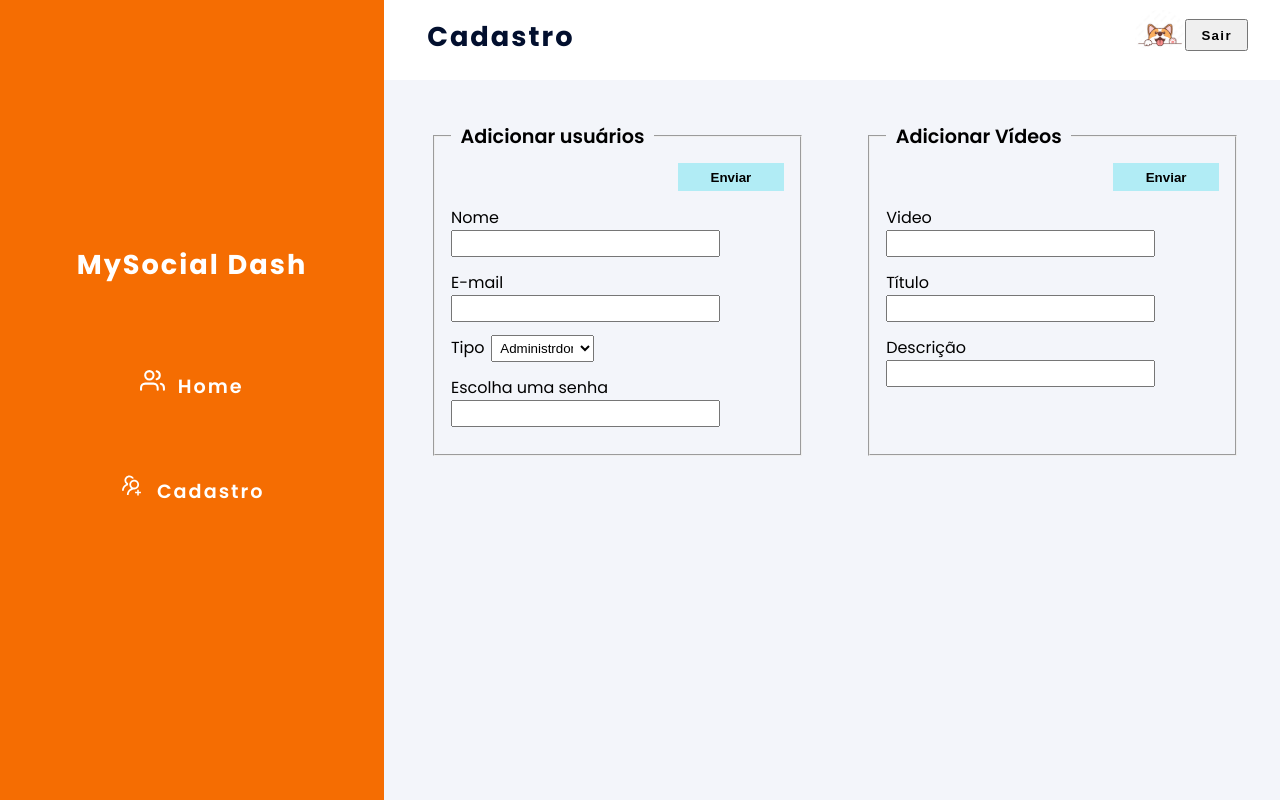
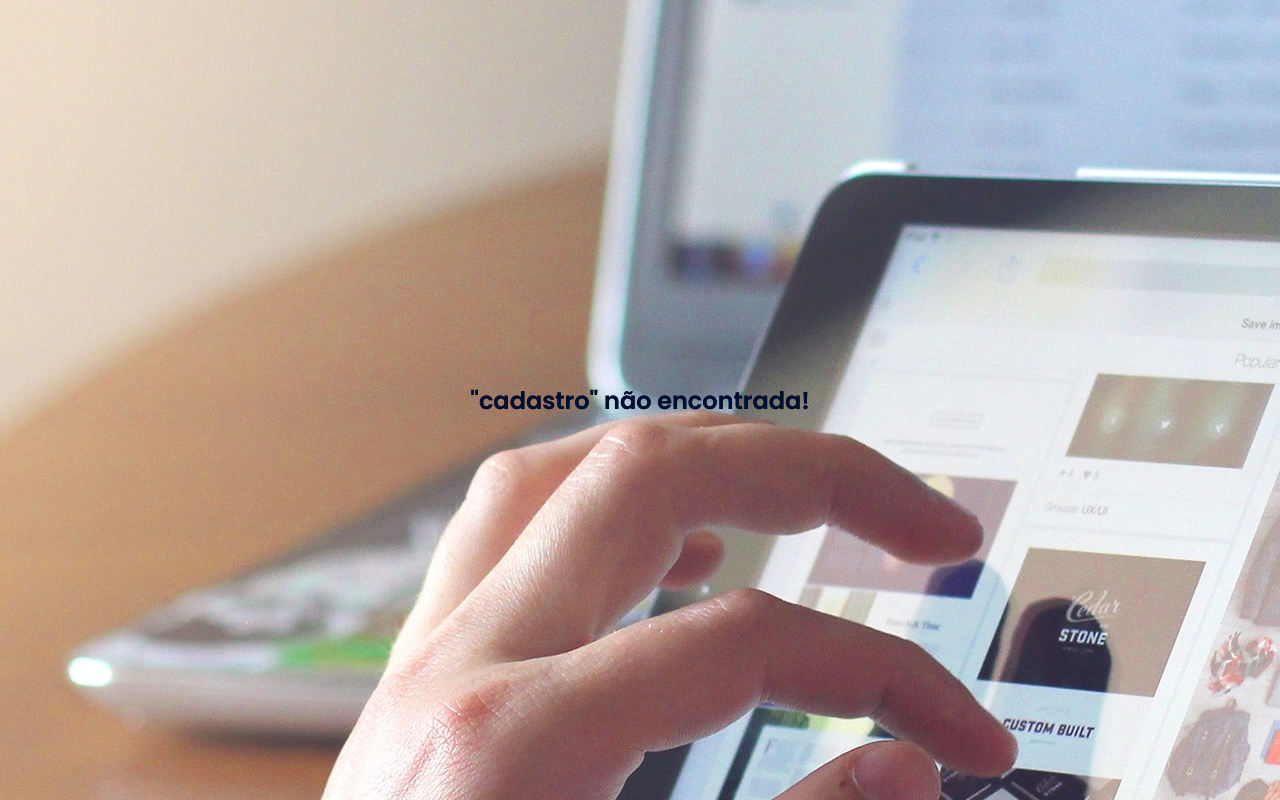
Before and after one commit to araujoleonardo310/MySocial-Dash, a React (Create React App) app in the folder frontend/: page /cadastro in a window 1280 px wide. Built offline with nearby package versions, Linux system fonts and the light colour scheme.

Commit message:
lógica token em desenvolvimento...

```diff
--- a/frontend/src/Routes/Auth.js
+++ b/frontend/src/Routes/Auth.js
@@ -1,9 +1,18 @@
-localStorage.setItem("userToken")
+const tokenName = "userToken";
 
-/* ;
+const userToken = {
+  id: 0,
+  name: "",
+  active: "false",
+  typeAccont: "administrador",
+};
 
-const LoginSignIn = () => localStorage.setItem(LABEL_LOCAL_STORAGE, true);
+const LocalStorage = localStorage.setItem(tokenName, JSON.stringify(userToken));
 
-const LoginOut = () => localStorage.removeItem(LABEL_LOCAL_STORAGE);
+const setToken = (dataToken) => {
+  localStorage.setItem(tokenName, JSON.stringify(dataToken));
+};
 
-export { LoginOut, LoginSignIn }; */
+const getToken = (token) => JSON.parse(localStorage.getItem(token));
+
+export { getToken, setToken };
--- a/frontend/src/Routes/index.js
+++ b/frontend/src/Routes/index.js
@@ -1,22 +1,33 @@
 import React from "react";
 
-import { BrowserRouter, Routes, Route} from "react-router-dom";
+import { BrowserRouter, Routes, Route } from "react-router-dom";
+
+import { getToken } from "./Auth";
 
 import Home from "../pages/Home";
 import Login from "../pages/Login";
 import Cadastro from "../pages/Cadastro";
 import PageNotFound from "../pages/PageNotFound";
 
-const MyRoutes = () => {
+const routes = () => {
+
+  const token = getToken
+
   return (
     <BrowserRouter>
       <Routes>
-        <Route exact path="/" element={<Login />} />
-        <Route exact path="/home" element={<Home />} />
-        <Route exact path="/cadastro" element={<Cadastro />} />
+        {token && (
+          <Route exact path="/" element={<Login />} />
+        )}
+        {!!token && (
+          <Route exact path="/home" element={<Home />} />
+        )}
+        {token.typeAccont === "administrador" && (
+          <Route exact path="/cadastro" element={<Cadastro />} />
+        )}
         <Route exact path="/:pageName" element={<PageNotFound />} />
       </Routes>
     </BrowserRouter>
   );
 };
-export default MyRoutes;
+export default routes;
--- a/frontend/src/components/Header/index.js
+++ b/frontend/src/components/Header/index.js
@@ -11,7 +11,7 @@ const Header = ({ title }) => {
 
   const handleLoginOut = () => {
     toast.success("Desconectado!");
-    navigate.push('/home')
+    navigate('/home')
   };
 
   return (
--- a/frontend/src/pages/Login/index.js
+++ b/frontend/src/pages/Login/index.js
@@ -2,7 +2,7 @@ import React, { useState } from "react";
 import "./style.scss";
 
 import LoginServices from "./services";
-
+import { setToken } from "../../Routes/Auth";
 import { useNavigate } from "react-router-dom";
 import { Toaster, toast } from "react-hot-toast";
 
@@ -20,9 +20,9 @@ const Login = () => {
     );
 
     if (resp.length !== 0) {
-      /* LoginSignIn(); */
+      setToken(resp);
       toast.success("Bem-Vindo(a).");
-      navigate.push('/home')
+      navigate("/home");
     } else {
       toast.error("Verifique os dados informados.");
     }
```
Also changed, not shown: 1 other file (tests, documents, lock files or other folders).
